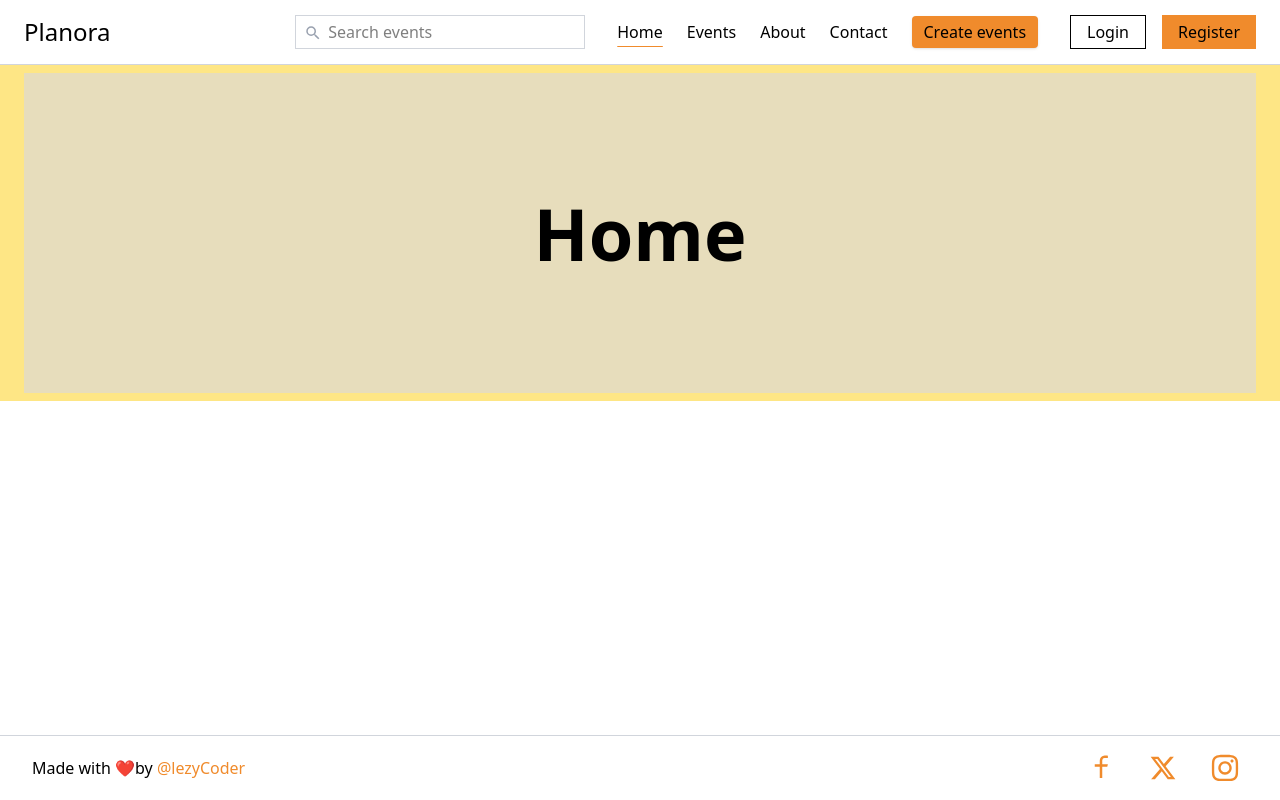
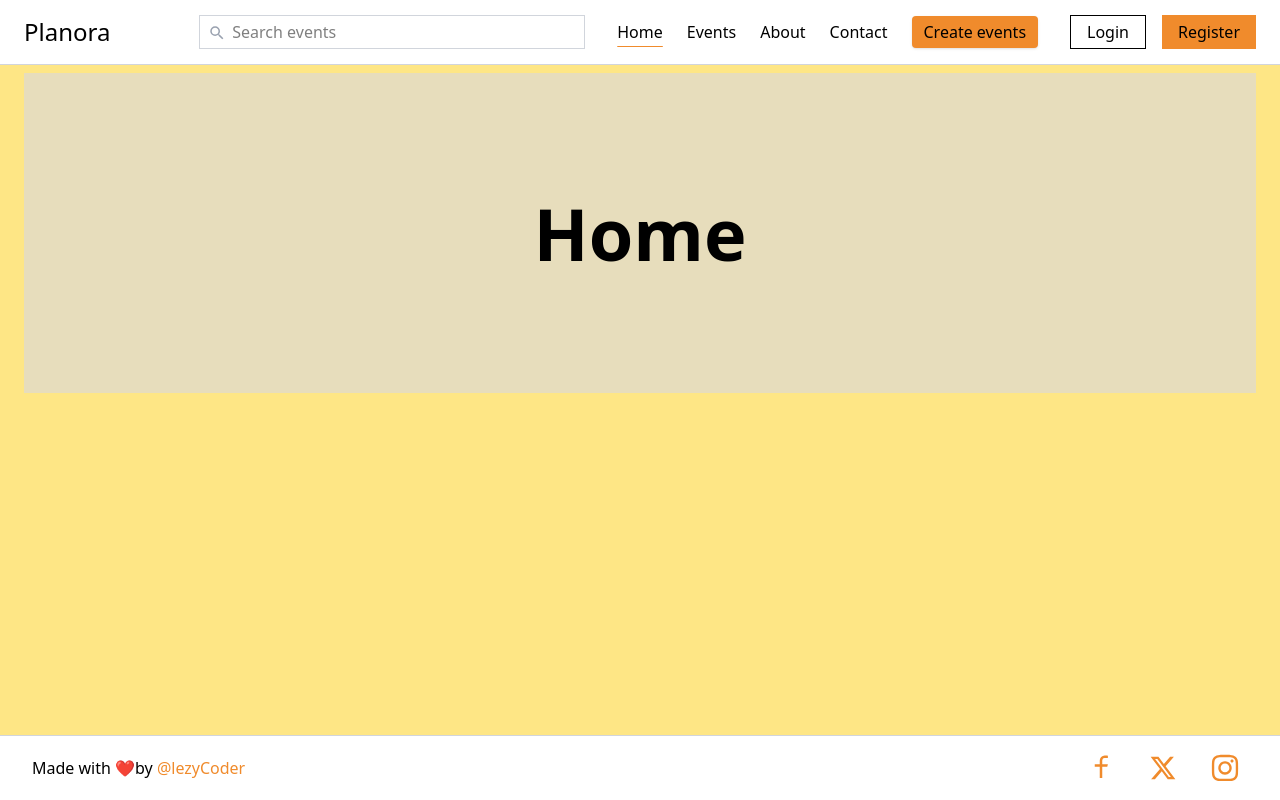
Before and after one commit to lezyCoder/Events_Discovery, a React (Vite) app: page / in a window 1280 px wide. Built offline with nearby package versions, Linux system fonts and the light colour scheme; no server answers.

Commit message:
feat: update search input width in Navbar and adjust MainLayout structure

```diff
--- a/src/Layout/MainLayout.jsx
+++ b/src/Layout/MainLayout.jsx
@@ -8,8 +8,8 @@ const MainLayout = () => {
       <Navbar />
 
       {/* Page content */}
-      <main className="flex-1">
-        <div className="mx-auto  w-full max-w-7xl px-4 sm:px-6 lg:px-6 bg-amber-200">
+      <main className="flex-1 bg-amber-200">
+        <div className="mx-auto  w-full max-w-7xl px-4 sm:px-6 lg:px-6 ">
           <Outlet />
         </div>
       </main>
--- a/src/Navbar/Navbar.jsx
+++ b/src/Navbar/Navbar.jsx
@@ -31,7 +31,7 @@ const Navbar = () => {
                         <input
                             type="text"
                             placeholder="Search events"
-                            className="outline-none px-8 py-1 w-72"
+                            className="outline-none px-8 py-1 w-96"
                         />
                         <MdSearch className="absolute left-2 top-2 text-gray-400 text-lg" />
                     </div>
```
